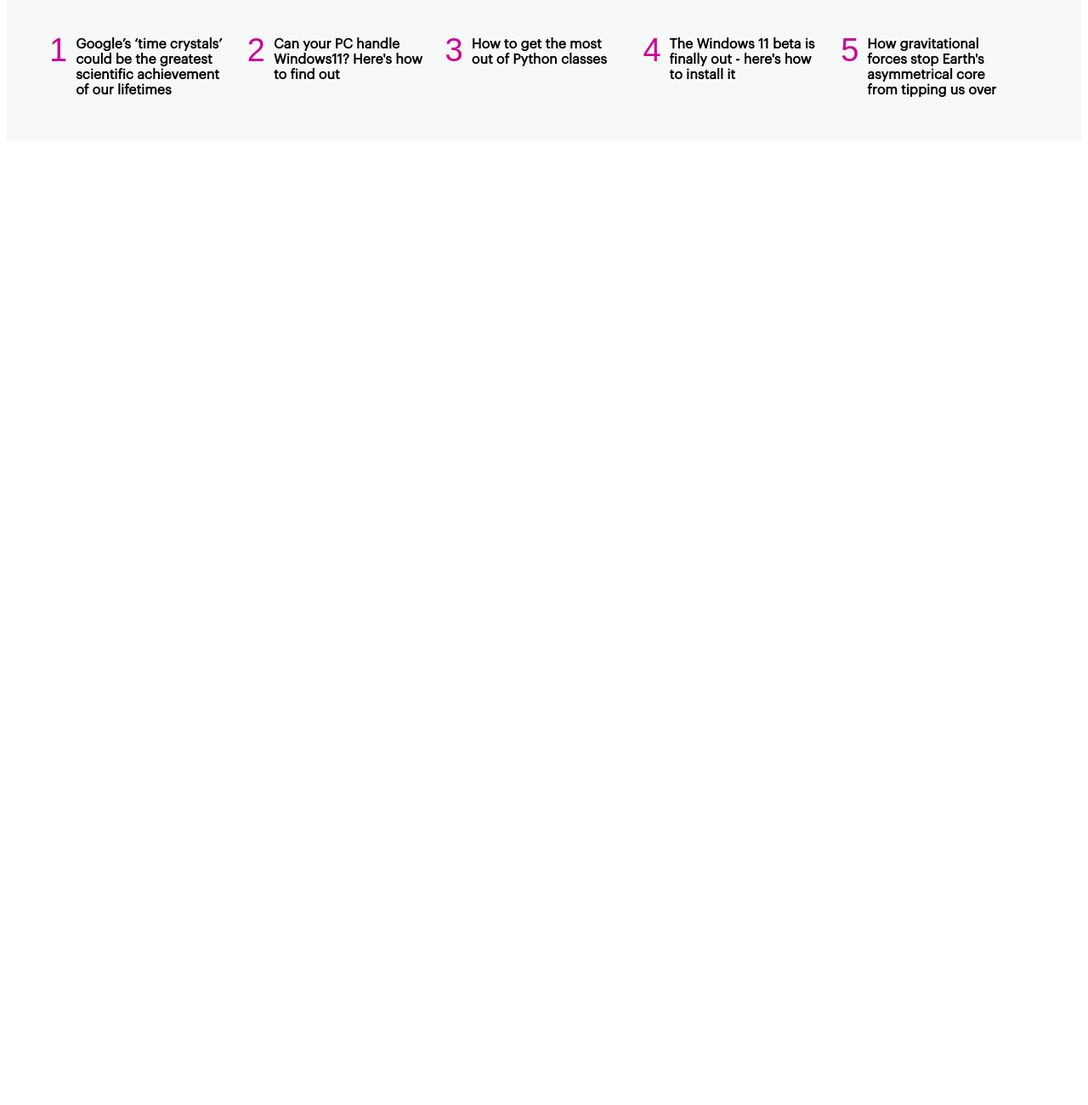
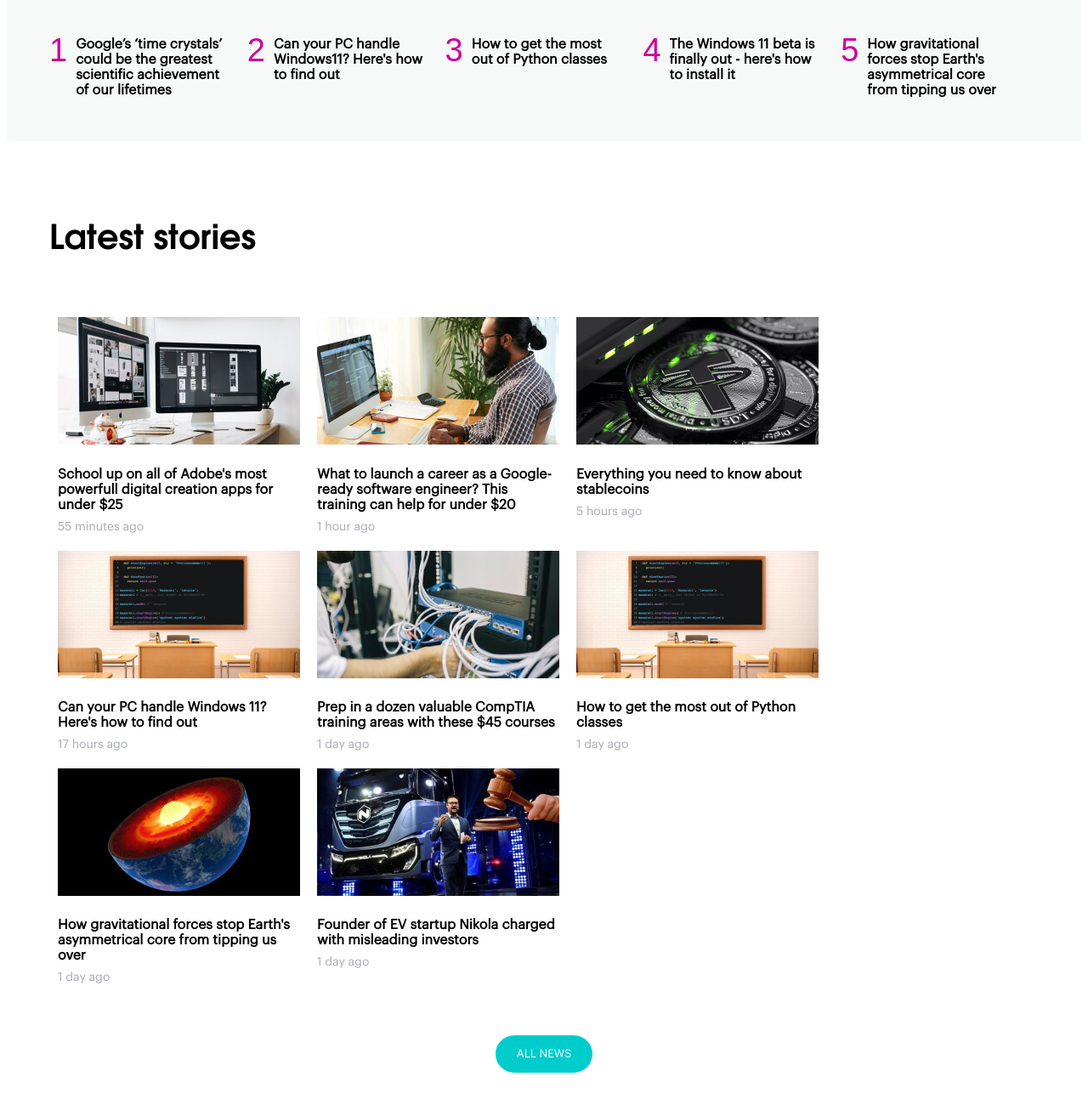
Before and after one commit to JewgienijD/TheNextWeb-Clone, a plain HTML site: page index.html in a window 1280 px wide. Shown: the part 984-2284 px from the top of the page at 85% size. Before the commit the page ends 1166 px from the top, so only its background shows below. Drawn offline with Linux system fonts and the light colour scheme; a web font is replaced by a local one.

Commit message:
add LATEST STORIES section

```diff
--- a/index.html
+++ b/index.html
@@ -102,6 +102,73 @@
         </div>
     </section>
 
+    <!--- LATEST STORIES -->
+    <section class="latest-stories">
+        <div class="lat-stor-title">Latest stories</div>
+        <div class="lat-stor-wrapper">
+            <div class="lat-stor-articles">
+                <img src="/img/last-stories/1.jpg" alt="latest story image">
+                <h4 class="lat-stor-description">
+                    School up on all of Adobe's most powerfull digital creation apps for under $25
+                </h4>
+                <div class="time-ago">55 minutes ago</div>
+            </div>
+            <div class="lat-stor-articles">
+                <img src="/img/last-stories/2.jpg" alt="latest story image">
+                <h4 class="lat-stor-description">
+                    What to launch a career as a Google-ready software engineer? This training can help for under $20
+                </h4>
+                <div class="time-ago">1 hour ago</div>
+            </div>
+            <div class="lat-stor-articles">
+                <img src="/img/last-stories/3.jpg" alt="latest story image">
+                <h4 class="lat-stor-description">
+                    Everything you need to know about stablecoins
+                </h4>
+                <div class="time-ago">5 hours ago</div>
+            </div>
+            <div class="lat-stor-articles">
+                <img src="/img/last-stories/6.jpg" alt="latest story image">
+                <h4 class="lat-stor-description">
+                    Can your PC handle Windows 11? Here's how to find out
+                </h4>
+                <div class="time-ago">17 hours ago</div>
+            </div>
+            <div class="lat-stor-articles">
+                <img src="/img/last-stories/5.jpg" alt="latest story image">
+                <h4 class="lat-stor-description">
+                    Prep in a dozen valuable CompTIA training areas with these $45 courses
+                </h4>
+                <div class="time-ago">1 day ago</div>
+            </div>
+            <div class="lat-stor-articles">
+                <img src="/img/last-stories/6.jpg" alt="latest story image">
+                <h4 class="lat-stor-description">
+                    How to get the most out of Python classes
+                </h4>
+                <div class="time-ago">1 day ago</div>
+            </div>
+            <div class="lat-stor-articles">
+                <img src="/img/last-stories/7.jpg" alt="latest story image">
+                <h4 class="lat-stor-description">
+                    How gravitational forces stop Earth's asymmetrical core from tipping us over
+                </h4>
+                <div class="time-ago">1 day ago</div>
+            </div>
+            <div class="lat-stor-articles">
+                <img src="/img/last-stories/8.jpg" alt="latest story image">
+                <h4 class="lat-stor-description">
+                    Founder of EV startup Nikola charged with misleading investors
+                </h4>
+                <div class="time-ago">1 day ago</div>
+            </div>
+        </div>
+        <div class="lat-stor-btn-wrapper">
+            <button class="lat-stor-btn">ALL NEWS</button>
+        </div>
+
+    </section>
+
 </body>
 
 </html>
--- a/style.css
+++ b/style.css
@@ -17,6 +17,11 @@
 @font-face {
     font-family: "Trump Soft Pro";
     src: url("/fonts/TrumpSoftPro.ttf");
+}
+
+@font-face {
+    font-family: "Avalon";
+    src: url("/fonts/Avalon.ttf");
 }
 
 /* ------MENU------ */
@@ -200,7 +205,7 @@
     cursor: pointer;
 }
 
-/*--------------POPULAR ARTICLES*/
+/*--------------POPULAR ARTICLES--------------*/
 .popular-articles {
     background-color: #f7f8f8;
 }
@@ -249,3 +254,58 @@
   .pop-art-wrapper h4:hover {
       cursor: pointer;
   }
+
+/*-----------LATEST STORIES------------------*/
+.latest-stories {
+    padding: 70px 50px;
+}
+
+.lat-stor-title {
+    font-family: "Avalon";
+    font-size: 40px;
+    font-weight: bold;
+}
+
+.lat-stor-articles {
+    flex-basis: 20%;
+    padding: 10px;
+}
+
+.lat-stor-wrapper {
+    display: flex;
+    flex-wrap: wrap;
+    margin-top: 60px;
+}
+
+.lat-stor-description {
+    font-family: "Graphik", sans-serif;
+    font-size: 16px;
+    margin-bottom: 10px;
+}
+
+.time-ago {
+    color: #a7aab2;
+    font-family: "Graphik", sans-serif;
+    font-size: 14px;
+    padding-top: 0;
+}
+
+.lat-stor-btn-wrapper {
+    text-align: center;
+    padding-top: 50px;
+}
+
+.lat-stor-btn {
+    padding: 15px 25px;
+    color:#fff;
+    border-style: none;
+    border-radius: 24px;
+    background-color: #00cccc;
+    font-family: "Graphik", sans-serif;
+}
+
+.lat-stor-articles img,
+.lat-stor-description,
+.lat-stor-btn:hover {
+    cursor: pointer;
+}
```
Also changed, not shown: fonts/Avalon.ttf (added), img/last-stories/1.jpg (added), img/last-stories/2.jpg (added), img/last-stories/3.jpg (added), img/last-stories/4.jpg (added), img/last-stories/5.jpg (added), img/last-stories/6.jpg (added), img/last-stories/7.jpg (added), img/last-stories/8.jpg (added).
